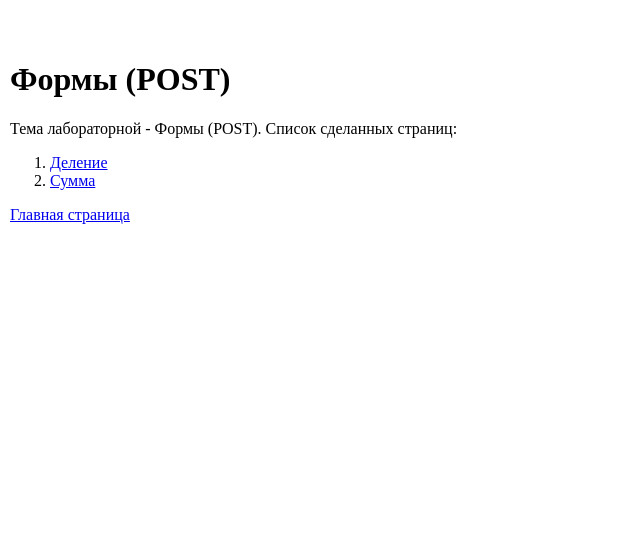
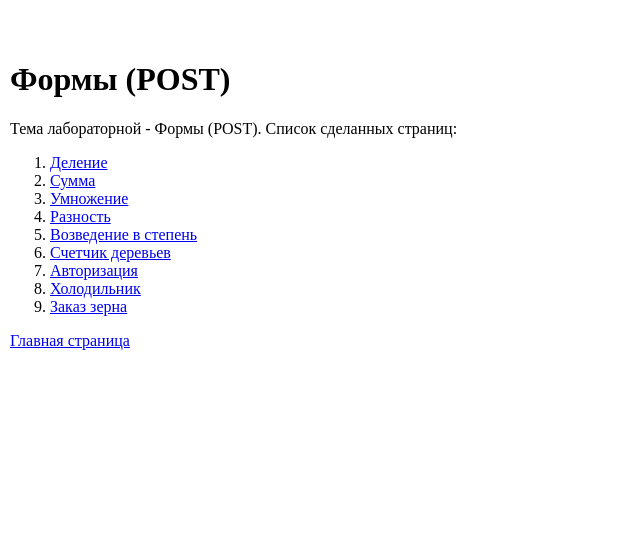
Before and after one commit to sickhexd/web-programming-labs-2, a Flask app: page /lab4/ in a window 1280 px wide. Shown: the part 58-613 px from the top of the page, without its empty margins (0-640 px from the left). Run offline with Flask 3, Linux system fonts and the light colour scheme.

Commit message:
Исправление ошибок

```diff
--- a/templates/lab4/lab4.html
+++ b/templates/lab4/lab4.html
@@ -10,5 +10,12 @@
     <ol>
         <li><a href="/lab4/div-form">Деление</a></li>
         <li><a href="/lab4/sum-form">Сумма</a></li>
+        <li><a href="/lab4/mult-form">Умножение</a></li>
+        <li><a href="/lab4/sub-form">Разность</a></li>
+        <li><a href="/lab4/exp-form">Возведение в степень</a></li>
+        <li><a href="/lab4/tree">Счетчик деревьев</a></li>
+        <li><a href="/lab4/login">Авторизация</a></li>
+        <li><a href="/lab4/fridge">Холодильник</a></li>
+        <li><a href="/lab4/order">Заказ зерна</a></li>
     </ol>
 {% endblock %}
```
